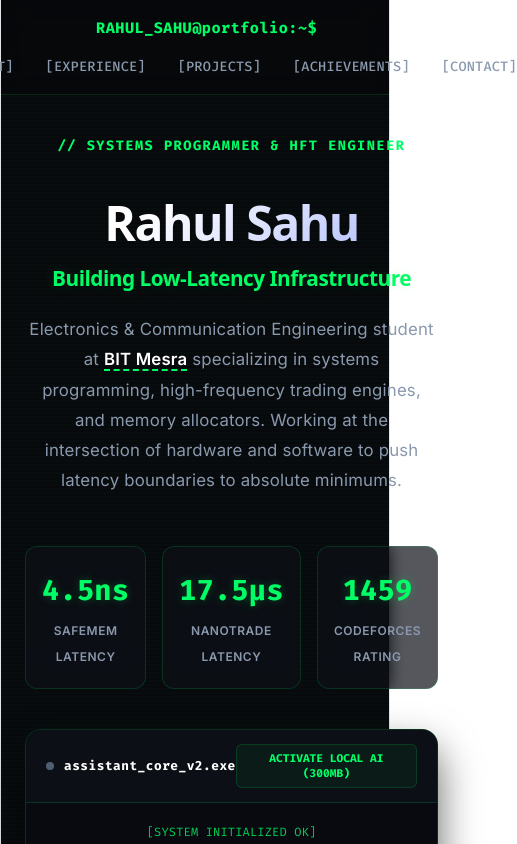
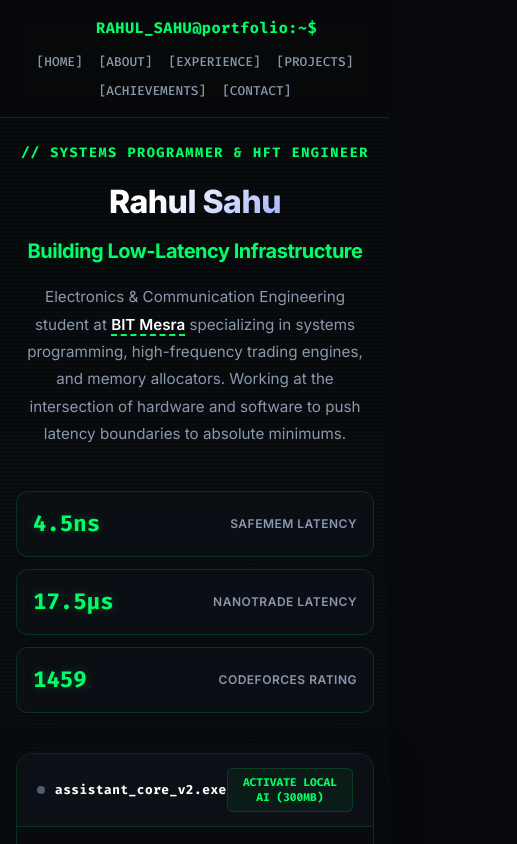
Before and after one commit to cpsurfer/Matrix-folio, a React (Vite) app: page / in a window 390 px wide. Shown: the top 844 px of the page, 517 px wide, since content can reach past the window. Built offline with nearby package versions, Linux system fonts and the light colour scheme.

Commit message:
fix: resolve mobile layout breaking and conflicting styles

```diff
--- a/src/App.css
+++ b/src/App.css
@@ -1263,24 +1263,112 @@ section {
 }
 
 @media (max-width: 768px) {
+  section {
+    padding: 48px 16px;
+  }
+  .section-header {
+    margin-bottom: 32px;
+  }
+  .section-header h2 {
+    font-size: 1.8rem;
+  }
   .terminal-header {
-    padding: 16px 20px;
+    padding: 16px;
   }
   .header-content {
     flex-direction: column;
+    gap: 12px;
+  }
+  .nav-links {
+    flex-wrap: wrap;
+    justify-content: center;
+    gap: 8px 16px;
+    width: 100%;
+  }
+  .nav-links a {
+    font-size: 0.8rem;
+  }
+  .hero {
+    padding: 24px 16px;
+    min-height: auto;
+  }
+  .hero-left {
+    text-align: center;
+    align-items: center;
+  }
+  .hero-title {
+    font-size: clamp(2rem, 8vw, 3rem);
+    letter-spacing: -0.5px;
+  }
+  .hero-subtitle {
+    font-size: 1.25rem;
+    margin-bottom: 16px;
+  }
+  .hero-desc {
+    font-size: 0.95rem;
+    margin-bottom: 24px;
+    max-width: 100%;
+  }
+  .hero-metrics {
+    grid-template-columns: 1fr;
+    gap: 12px;
+    margin-top: 20px;
+    width: 100%;
+  }
+  .hero-metric-card {
+    padding: 14px 16px;
+    display: flex;
+    justify-content: space-between;
+    align-items: center;
+    text-align: left;
+  }
+  .metric-val {
+    font-size: 1.4rem;
+    margin-bottom: 0;
+  }
+  .metric-lbl {
+    font-size: 0.75rem;
+  }
+  .hero-ai-console {
+    height: 460px;
+  }
+  .about-grid {
+    grid-template-columns: 1fr;
     gap: 16px;
   }
-  .hero-title {
-    font-size: 3rem;
+  .skills-grid {
+    grid-template-columns: repeat(auto-fit, minmax(260px, 1fr));
+    gap: 16px;
   }
-  .hero-subtitle {
-    font-size: 1.3rem;
+  .projects-grid {
+    grid-template-columns: 1fr;
+    gap: 20px;
   }
-  .section-header h2 {
-    font-size: 2rem;
+  .achievements-grid {
+    grid-template-columns: 1fr;
+    gap: 12px;
   }
   .leadership-cards {
     grid-template-columns: 1fr;
+    gap: 20px;
+  }
+  .about-card, .skill-category, .project-card, .achievement-item, .leadership-card, .experience-card {
+    padding: 20px 16px;
+  }
+  .terminal-quote {
+    padding: 16px;
+    font-size: 0.9rem;
+    margin-top: 32px;
+  }
+  .contact-links {
+    gap: 10px;
+    width: 100%;
+  }
+  .contact-link {
+    padding: 10px 16px;
+    font-size: 0.75rem;
+    width: 100%;
+    justify-content: center;
   }
   .ai-assistant {
     width: calc(100% - 32px);
@@ -1288,4 +1376,10 @@ section {
     right: 16px;
     left: 16px;
   }
+  .ai-body.expanded {
+    max-height: 280px;
+  }
+  .ai-response {
+    max-height: 180px;
+  }
 }
--- a/src/index.css
+++ b/src/index.css
@@ -1,120 +1,9 @@
-:root {
-  --text: #6b6375;
-  --text-h: #08060d;
-  --bg: #fff;
-  --border: #e5e4e7;
-  --code-bg: #f4f3ec;
-  --accent: #aa3bff;
-  --accent-bg: rgba(170, 59, 255, 0.1);
-  --accent-border: rgba(170, 59, 255, 0.5);
-  --social-bg: rgba(244, 243, 236, 0.5);
-  --shadow:
-    rgba(0, 0, 0, 0.1) 0 10px 15px -3px, rgba(0, 0, 0, 0.05) 0 4px 6px -2px;
-
-  --sans: system-ui, 'Segoe UI', Roboto, sans-serif;
-  --heading: system-ui, 'Segoe UI', Roboto, sans-serif;
-  --mono: ui-monospace, Consolas, monospace;
-
-  font: 18px/145% var(--sans);
-  letter-spacing: 0.18px;
-  color-scheme: light dark;
-  color: var(--text);
-  background: var(--bg);
-  font-synthesis: none;
-  text-rendering: optimizeLegibility;
-  -webkit-font-smoothing: antialiased;
-  -moz-osx-font-smoothing: grayscale;
-
-  @media (max-width: 1024px) {
-    font-size: 16px;
-  }
-}
-
-@media (prefers-color-scheme: dark) {
-  :root {
-    --text: #9ca3af;
-    --text-h: #f3f4f6;
-    --bg: #16171d;
-    --border: #2e303a;
-    --code-bg: #1f2028;
-    --accent: #c084fc;
-    --accent-bg: rgba(192, 132, 252, 0.15);
-    --accent-border: rgba(192, 132, 252, 0.5);
-    --social-bg: rgba(47, 48, 58, 0.5);
-    --shadow:
-      rgba(0, 0, 0, 0.4) 0 10px 15px -3px, rgba(0, 0, 0, 0.25) 0 4px 6px -2px;
-  }
-
-  #social .button-icon {
-    filter: invert(1) brightness(2);
-  }
-}
-
-body {
+/* Reset and global settings that don't conflict with App.css */
+#root {
+  width: 100%;
+  min-height: 100vh;
   margin: 0;
-}
-
-#root {
-  width: 1126px;
-  max-width: 100%;
-  margin: 0 auto;
-  text-align: center;
-  border-inline: 1px solid var(--border);
-  min-height: 100svh;
+  padding: 0;
   display: flex;
   flex-direction: column;
-  box-sizing: border-box;
 }
-
-h1,
-h2 {
-  font-family: var(--heading);
-  font-weight: 500;
-  color: var(--text-h);
-}
-
-h1 {
-  font-size: 56px;
-  letter-spacing: -1.68px;
-  margin: 32px 0;
-  @media (max-width: 1024px) {
-    font-size: 36px;
-    margin: 20px 0;
-  }
-}
-h2 {
-  font-size: 24px;
-  line-height: 118%;
-  letter-spacing: -0.24px;
-  margin: 0 0 8px;
-  @media (max-width: 1024px) {
-    font-size: 20px;
-  }
-}
-p {
-  margin: 0;
-}
-
-code,
-.counter {
-  font-family: var(--mono);
-  display: inline-flex;
-  border-radius: 4px;
-  color: var(--text-h);
-}
-
-code {
-  font-size: 15px;
-  line-height: 135%;
-  padding: 4px 8px;
-  background: var(--code-bg);
-}
-
-@keyframes pulse {
-  0%, 100% { opacity: 1; }
-  50% { opacity: 0.5; }
-}
-
-.animate-pulse {
-  animation: pulse 2s cubic-bezier(0.4, 0, 0.6, 1) infinite;
-}
```
